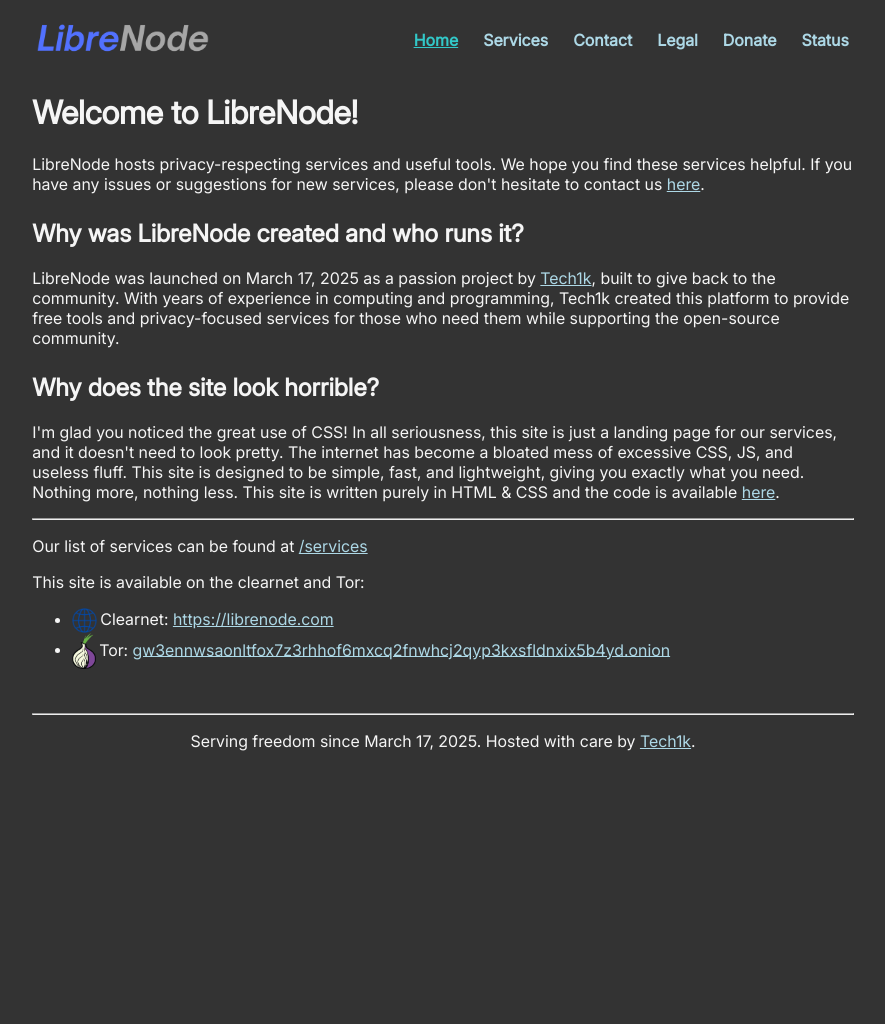
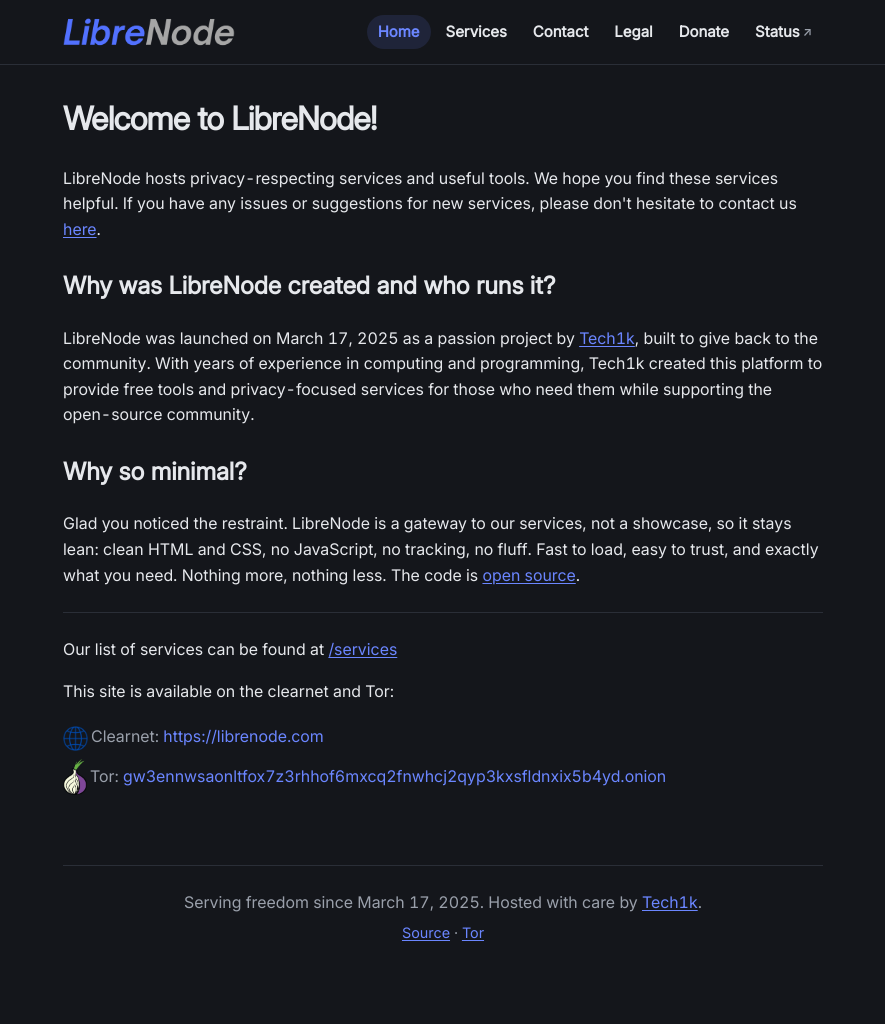
Before and after one commit to Tech1k/librenode.com, a PHP site: page /index.html in a window 1280 px wide. Shown: the whole page, without its empty margins (197-1082 px from the left). Before the commit the page ends 751 px from the top, so only its background shows below. Run offline with PHP 8.4, Linux system fonts and the light colour scheme.

Commit message:
Reskin site style and refresh content

```diff
--- a/assets/style.css
+++ b/assets/style.css
@@ -6,58 +6,166 @@
   font-display: swap;
 }
 
+/* Token layer shared with tech1k.com / cypherfaucet (dark only) */
+:root {
+  --bg: #14161b;
+  --surface: #232730;
+  --border: #2a2e37;
+  --border2: #353b46;
+  --text: #e6e8ec;
+  --muted: #9aa0ab;
+  --accent: #6b86ff;
+  --accent-soft: #9db2ff;
+  --accent-bg: rgba(107, 134, 255, 0.13);
+  --r: 10px;
+  --r-sm: 7px;
+  --pill: 999px;
+  --maxw: 760px;
+}
+
+*, *::before, *::after {
+  box-sizing: border-box;
+}
+
+html {
+  scroll-behavior: smooth;
+}
+
 body {
-	font-family: 'Inter', sans-serif !important;
-	color: whitesmoke;
-	background: #333333;
+  font-family: 'Inter', system-ui, -apple-system, "Segoe UI", Roboto, sans-serif;
+  color: var(--text);
+  background: var(--bg);
+  margin: 0;
+  line-height: 1.6;
+  font-variant-numeric: tabular-nums;
+  -webkit-font-smoothing: antialiased;
+  text-rendering: optimizeLegibility;
+}
+
+::selection {
+  background: var(--accent-bg);
+  color: var(--text);
 }
 
 a {
-    color: lightblue;
+  color: var(--accent);
+  text-decoration: none;
+  transition: color 0.15s ease;
 }
 
 a:visited {
-    color: #80cbc4;
+  color: var(--accent);
 }
 
-.service-icon {
-    border-radius: 6px;
+a:hover {
+  color: var(--accent-soft);
+  text-decoration: underline;
 }
 
-#main {
-	margin: auto;
-	width: 65%;
+/* In-content links keep a persistent underline as a non-color cue (WCAG 1.4.1).
+   Structured icon/link rows opt out — their icon/layout is the affordance. */
+#main a {
+  text-decoration: underline;
+  text-underline-offset: 2px;
 }
 
-@media (max-width: 992px) {
-	#main {
-		width: 85%;
-	}
-	.navbar {
-		width: 85%;
-	}
+#main .link-list a {
+  text-decoration: none;
 }
 
-/* Navbar styling */
+:focus-visible {
+  outline: 2px solid var(--accent);
+  outline-offset: 3px;
+  border-radius: 4px;
+}
+
+hr {
+  border: none;
+  border-top: 1px solid var(--border);
+  margin: 24px 0;
+}
+
+/* Offset in-page anchor jumps so the sticky nav doesn't cover targets */
+[id] {
+  scroll-margin-top: 72px;
+}
+
+code {
+  font-family: ui-monospace, SFMono-Regular, Menlo, Consolas, monospace;
+  background: rgba(255, 255, 255, 0.06);
+  border: 1px solid var(--border);
+  padding: 2px 6px;
+  border-radius: 5px;
+  font-size: 0.9em;
+  word-break: break-word;
+}
+
+/* Multi-line PGP key reads as a block, not fragmented inline */
+.pgp-key {
+  display: block;
+  padding: 14px 16px;
+  margin-top: 6px;
+  background: var(--surface);
+  border: 1px solid var(--border);
+  border-radius: var(--r);
+  line-height: 1.5;
+  word-break: normal;
+  overflow-wrap: normal;
+  overflow-x: auto;
+}
+
+/* Navbar: full-bleed solid sticky bar, content capped to the column */
 .navbar {
+  position: sticky;
+  top: 0;
+  z-index: 30;
   display: flex;
   justify-content: space-between;
   align-items: center;
-    padding: 10px 20px;
-    width: 65%;
-    margin: 0 auto;
-}
-
-.navbar a {
-    text-decoration: none;
-    font-weight: bold;
-    margin: 0 5px;
+  background: var(--bg);
+  border-bottom: 1px solid var(--border);
+  padding: 12px max(20px, calc((100% - var(--maxw)) / 2));
 }
 
 .navbar img {
   max-height: 40px;
+  display: block;
 }
 
+.nav-links {
+  display: flex;
+  gap: 4px;
+  align-items: center;
+}
+
+.nav-links a {
+  color: var(--text);
+  font-weight: 600;
+  font-size: 15px;
+  padding: 5px 11px;
+  border-radius: var(--pill);
+}
+
+.nav-links a:hover {
+  color: var(--accent);
+  text-decoration: none;
+}
+
+#curpage {
+  color: var(--accent) !important;
+  background: var(--accent-bg);
+}
+
+/* Mark external nav links (e.g. Status) with an outbound arrow */
+.nav-links a[href^="http"]::after {
+  content: "\2197";
+  margin-left: 3px;
+  font-size: 0.8em;
+  color: var(--muted);
+  vertical-align: 1px;
+}
+
+/* CSS-only hamburger (zero JS) */
 .menu-toggle {
   display: none;
 }
@@ -72,70 +180,129 @@ a:visited {
 .hamburger div {
   width: 25px;
   height: 3px;
-    background-color: white;
+  background-color: var(--text);
+  border-radius: 2px;
 }
 
-.nav-links {
-    display: flex;
-    gap: 15px;
-    align-items: center;
+/* Main column */
+#main {
+  width: 100%;
+  margin: 0;
+  padding: 28px max(20px, calc((100% - var(--maxw)) / 2)) 64px;
 }
 
-#curpage {
-    color: rgb(50, 200, 200) !important;
+/* The first block already sits below the nav; drop its default top margin */
+#main > :first-child {
+  margin-top: 0;
+}
+
+#main h1 {
+  letter-spacing: -0.02em;
+}
+
+.service-icon {
+  border-radius: var(--r-sm);
+}
+
+/* Clean bordered rows for icon+link lists (services, clearnet/Tor) */
+.link-list {
+  list-style: none;
+  padding-left: 0;
+  margin: 16px 0;
+}
+
+.link-list li {
+  padding: 11px 0;
+  border-bottom: 1px solid var(--border);
+  color: var(--muted);
+}
+
+.link-list li:last-child {
+  border-bottom: none;
+}
+
+/* Flat variant: no row dividers (used for the short clearnet/Tor list) */
+.link-list.flat li {
+  padding: 4px 0;
+  border-bottom: none;
+}
+
+footer {
+  color: var(--muted);
+  text-align: center;
+  margin: 1em 0;
+}
+
+footer p {
+  margin: 0;
+}
+
+.footer-links {
+  margin-top: 6px;
+  font-size: 0.9em;
+}
+
+/* Footer utility links read as a nav row, not prose: no underline at rest */
+.footer-links a {
+  text-decoration: none;
+}
+
+.footer-links a:hover {
   text-decoration: underline;
 }
 
-/* Full/desktop viewport */
-@media (min-width: 1092px) {
-    .navbar {
-        flex-direction: row;
-        justify-content: space-between;
+/* Thin themed scrollbar */
+* {
+  scrollbar-width: thin;
+  scrollbar-color: var(--border2) transparent;
 }
 
-    .nav-links {
-        display: flex;
-        gap: 15px;
-        align-items: center;
-    }
+*::-webkit-scrollbar {
+  width: 9px;
 }
 
-/* Medium/tablet viewport */
-@media (max-width: 1091px) and (min-width: 621px) {
-    .navbar {
-        flex-direction: column;
-        align-items: center;
+*::-webkit-scrollbar-track {
+  background: transparent;
 }
 
-    .nav-links {
-        display: flex;
-        gap: 15px;
-        flex-direction: row;
-        margin-top: 10px;
-        align-items: center;
+*::-webkit-scrollbar-thumb {
+  background: var(--border2);
+  border-radius: 10px;
 }
 
-    .hamburger {
-        display: none;
-    }
+*::-webkit-scrollbar-thumb:hover {
+  background: #45454f;
 }
 
-/* Mobile viewport */
+/* Mobile: collapse nav to the CSS-only hamburger dropdown */
 @media (max-width: 620px) {
   .navbar {
-        flex-direction: row;
-        align-items: center;
-        justify-content: space-between;
-        width: 85%;
+    flex-wrap: wrap;
   }
 
-    .navbar a {
-        margin: 10px 0;
+  /* Keep the toggle in the tab order (visually hidden, still focusable) so
+     keyboard users can open the menu with no JS (WCAG 2.1.1). */
+  .menu-toggle {
+    display: inline-block;
+    position: absolute;
+    width: 1px;
+    height: 1px;
+    margin: -1px;
+    padding: 0;
+    border: 0;
+    clip: rect(0 0 0 0);
+    clip-path: inset(50%);
+    overflow: hidden;
+    white-space: nowrap;
+  }
+
+  .menu-toggle:focus-visible ~ .hamburger {
+    outline: 2px solid var(--accent);
+    outline-offset: 3px;
   }
 
   .hamburger {
     display: flex;
-        margin-left: 10px;
   }
 
   .nav-links {
@@ -143,15 +310,26 @@ a:visited {
     flex-direction: column;
     width: 100%;
     align-items: center;
-        margin-top: 10px;
-        padding: 0;
+    gap: 4px;
+    margin-top: 12px;
   }
 
-    .menu-toggle:checked + .hamburger + .nav-links {
+  .menu-toggle:checked ~ .nav-links {
     display: flex;
   }
 
-    .navbar a {
+  .nav-links a {
     font-size: 14px;
   }
 }
+
+/* Respect reduced-motion preference */
+@media (prefers-reduced-motion: reduce) {
+  html {
+    scroll-behavior: auto;
+  }
+  *, *::before, *::after {
+    transition-duration: 0.001ms !important;
+    animation-duration: 0.001ms !important;
+  }
+}
--- a/index.html
+++ b/index.html
@@ -3,14 +3,14 @@
 	<head>
         <meta charset="UTF-8">
         <meta name="viewport" content="width=device-width, initial-scale=1.0">
-        <meta name="theme-color" content="#5271ff">
+        <meta name="theme-color" content="#14161b">
         <link rel="canonical" href="https://librenode.com"/>
         <meta name="robots" content="index, follow">
         <meta name="description" content="LibreNode.com is a gateway to privacy-respecting tools and services."/>
         <meta name="author" content="Tech1k">
         <title>LibreNode - Home</title>
         <link rel="shortcut icon" href="/assets/favicon.png"/>
-        <meta name="keywords" content="librenode, libre, node, privacy frontend, open source tools, searxng, privatebin, it-tools, bentopdf, mozhi, cyberchef, excalidraw">
+        <meta name="keywords" content="librenode, libre, node, privacy frontend, open source tools, searxng, privatebin, it-tools, bentopdf, mozhi, cyberchef, excalidraw, monero, xmr, monero block explorer, stagenet explorer, testnet explorer">
         <meta property="og:title" content="LibreNode - Home"/>
         <meta property="og:description" content="LibreNode.com is a gateway to privacy-respecting tools and services."/>
         <meta property="og:type" content="website"/>
@@ -21,7 +21,7 @@
         <meta name="twitter:card" content="summary_large_image"/>
         <meta name="twitter:title" content="LibreNode - Home"/>
         <meta name="twitter:description" content="LibreNode.com is a gateway to privacy-respecting tools and services."/>
-		<link rel="stylesheet" href="/assets/style.css?v=2">
+		<link rel="stylesheet" href="/assets/style.css?v=10">
 	</head>
 	<body>
         <nav class="navbar">
@@ -52,24 +52,24 @@
             <p>
                 LibreNode was launched on March 17, 2025 as a passion project by <a href="https://tech1k.com">Tech1k</a>, built to give back to the community. With years of experience in computing and programming, Tech1k created this platform to provide free tools and privacy-focused services for those who need them while supporting the open-source community.
             </p>
-            <h2 style="margin-top: 25px;">Why does the site look horrible?</h2>
+            <h2 style="margin-top: 25px;">Why so minimal?</h2>
             <p>
-                I'm glad you noticed the great use of CSS! In all seriousness, this site is just a landing page for our services, and it doesn't need to look pretty. The internet has become a bloated mess of excessive CSS, JS, and useless fluff. This site is designed to be simple, fast, and lightweight, giving you exactly what you need. Nothing more, nothing less.
-                This site is written purely in HTML & CSS and the code is available <a href="https://github.com/Tech1k/librenode.com">here</a>.
+                Glad you noticed the restraint. LibreNode is a gateway to our services, not a showcase, so it stays lean: clean HTML and CSS, no JavaScript, no tracking, no fluff. Fast to load, easy to trust, and exactly what you need. Nothing more, nothing less. The code is <a href="https://github.com/Tech1k/librenode.com">open source</a>.
             </p>
             <hr>
             <p>
                 Our list of services can be found at <a href="/services.html">/services</a>
             </p>
             <p>This site is available on the clearnet and Tor:</p>
-            <ul>
+            <ul class="link-list flat">
                 <li><img src="/assets/web.png" width="25" alt="" style="margin-right: 3px; vertical-align: middle;">Clearnet: <a href="https://librenode.com">https://librenode.com</a></li>
                 <li><img src="/assets/tor.png" width="24" alt="" style="margin-right: 3px; vertical-align: middle;">Tor: <a href="http://gw3ennwsaonltfox7z3rhhof6mxcq2fnwhcj2qyp3kxsfldnxix5b4yd.onion" style="word-break: break-word;">gw3ennwsaonltfox7z3rhhof6mxcq2fnwhcj2qyp3kxsfldnxix5b4yd.onion</a></li>
             </ul>
             <br/>
             <hr/>
-            <footer style="text-align:center; margin:1em 0;">
+            <footer>
                 <p>Serving freedom since March 17, 2025. Hosted with care by <a href="https://tech1k.com" target="_blank" rel="noopener">Tech1k</a>.</p>
+                <p class="footer-links"><a href="https://github.com/Tech1k/librenode.com">Source</a> &middot; <a href="http://gw3ennwsaonltfox7z3rhhof6mxcq2fnwhcj2qyp3kxsfldnxix5b4yd.onion">Tor</a></p>
             </footer>
 		</div>
 	</body>
```
Also changed, not shown: 404.html (+4 -3 lines), contact.html (+5 -4 lines), donate.html (+12 -21 lines), legal.html (+6 -4 lines), services.html (+14 -5 lines), assets/monero.png (added). Lines whose indentation alone changed are shown as unchanged.
